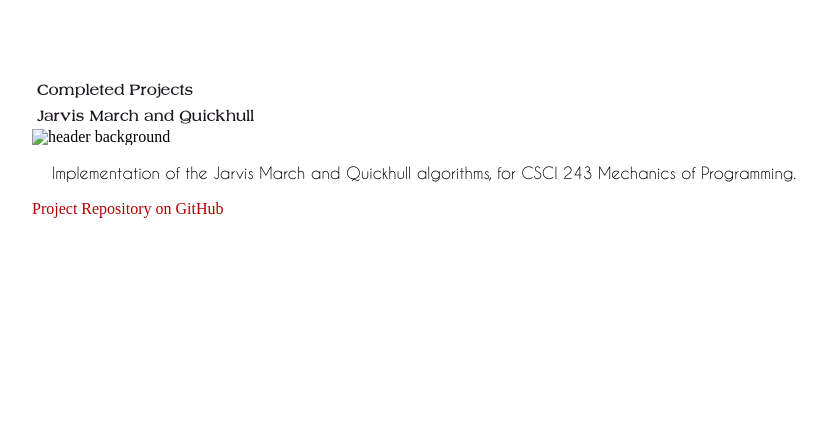
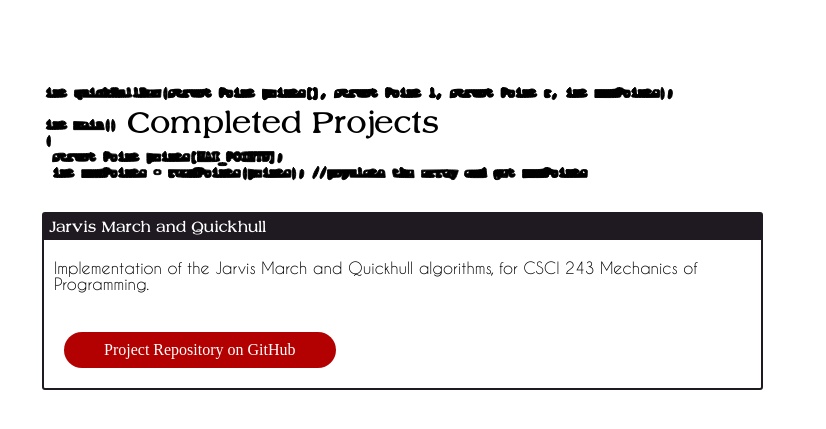
Before and after one commit to Abhalphiest/portfolio, a PHP site: page /computing/completedprojects.html in a window 1280 px wide. Shown: the part 223-652 px from the top of the page, without its empty margins (96-922 px from the left). Run offline with PHP 8.4, Linux system fonts and the light colour scheme; some web fonts are replaced.

Commit message:
added some graphics, styled a lot of pages, still a ton to do

```diff
--- a/computing/completedprojects.html
+++ b/computing/completedprojects.html
@@ -5,6 +5,7 @@
 	<meta name="viewport" content="width=device-width, initial-scale=1.0" />  <!-- for responsive design on devices that try to autoscale -->
 	<title> The Portfolio of Margaret Dorsey - Completed Computing Projects</title>
 	<link rel="stylesheet" type="text/css" href="../css/styles.css" />
+	<link rel="stylesheet" type="text/css" href="../css/project.css" />
 
 </head>
 <body>
@@ -50,13 +51,12 @@
 </header>
 
 <article>
-<h1> Completed Projects </h1>
+<h1 id="computingtitle"> Completed Projects </h1>
 <section class="project">
 	<h2>Jarvis March and Quickhull </h2>
-	<img src="" alt="header background" />
 	<p class="description"> Implementation of the Jarvis March and Quickhull algorithms, for CSCI 243 Mechanics of Programming.
 	</p>
-	<a href="" class="github">Project Repository on GitHub</a>
+	<a href="https://github.com/Abhalphiest/hullAlgorithms" class="github">Project Repository on GitHub</a>
 </section>
 </article>
 
--- a/computing/currentprojects.html
+++ b/computing/currentprojects.html
@@ -5,6 +5,7 @@
 	<meta name="viewport" content="width=device-width, initial-scale=1.0" />  <!-- for responsive design on devices that try to autoscale -->
 	<title> The Portfolio of Margaret Dorsey - Current Computing Projects</title>
 	<link rel="stylesheet" type="text/css" src="../css/styles.css" />
+	<link rel="stylesheet" type="text/css" src="../css/project.css" />
 
 </head>
 <body>
@@ -50,10 +51,9 @@
 </header>
 
 <article>
-<h1> Current Projects </h1>
+<h1 id="computingtitle"> Current Projects </h1>
 <section class="project">
 	<h2>Engine </h2>
-	<img src="" alt="header background" />
 	<p class="description"> A rendering and physics engine with a from scratch math library, implemented in C/C++ using openGL, GLEW, and GLFW.
 	</p>
 	<a href="https://github.com/Abhalphiest/engine" class="github">Project Repository on GitHub</a>
--- a/css/project.css
+++ b/css/project.css
@@ -1 +1,24 @@
 /*css for project display pages of any type */
+
+.project{
+	border-color: #1F1A21;
+	border-style:solid;
+	border-width: 2px;
+	border-radius:3px;
+	margin-left:10px;
+	width:80%;
+}
+
+.project h2{
+	color: white;
+	background-color:  #1F1A21;
+}
+
+.github{
+	margin:20px;
+	padding:10px 40px;
+	background-color: #B20100;
+	border-radius:25px;
+	color:white;
+	display:inline-block;
+}
--- a/css/styles.css
+++ b/css/styles.css
@@ -267,7 +267,8 @@ p{
 	width:90%;
 	font-family:'caviarDreams';
 	color:black;
-	padding: 20px; 0px;
+	padding: 20px 0px;
+	margin-left:10px;
 }
 article{
 	width:70%;
@@ -279,18 +280,58 @@ a{text-decoration:none; color:  #B20100; }
 
 table{
 	font-family: caviarDreams;
+	font-size: 1.3em;
 }
 table td{
 	padding: 10px;
+}
+table td.label{
+	font-family: nobilityCasual;
 }
 
 #sidebar{
 
 }
 
-
 /*extra stuff*/
 
-#contactgraphic{
-	float:right;
+
+#computingtitle{
+	color:black;
+	background: url(../media/code.svg) no-repeat;
+	width: 100%;
+	font-size: 2em;
+	padding-left: 85px;
+	height: 100px;
+	padding-top: 30px;
+	margin-left:10px;
+
 }
+
+#mathtitle{
+	color:black;
+	background: url(../media/math.svg) no-repeat;
+	width: 100%;
+	font-size: 2em;
+	padding-left: 55px;
+	height: 100px;
+	padding-top: 30px;
+	margin-left:-25px;
+}
+article#contact{
+	background: url(../media/contact.svg) no-repeat;
+	background-position: right bottom;
+}
+
+article#contact h1{
+	font-size: 1.7em;
+	margin:5px;
+}
+
+article#contact p{
+	width:60%;
+}
+
+article#contact a{
+	float:left;
+}
```
Also changed, not shown: computing/education.html (+5 -4 lines), contact.html (+7 -7 lines), css/education.css (+4 -8 lines), math/education.html (+5 -4 lines), math/research.html (+4 -3 lines), media/code.svg (added), media/contact.svg, media/math.svg (added).
